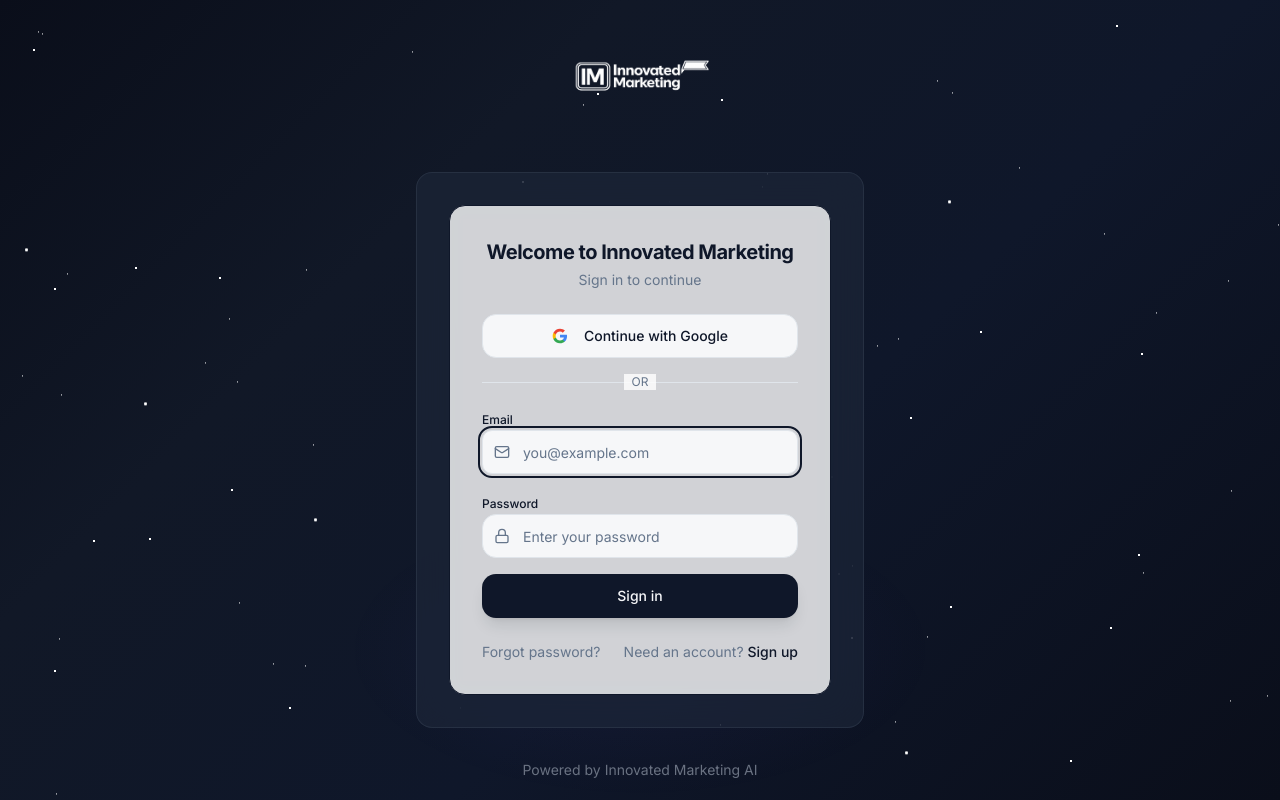
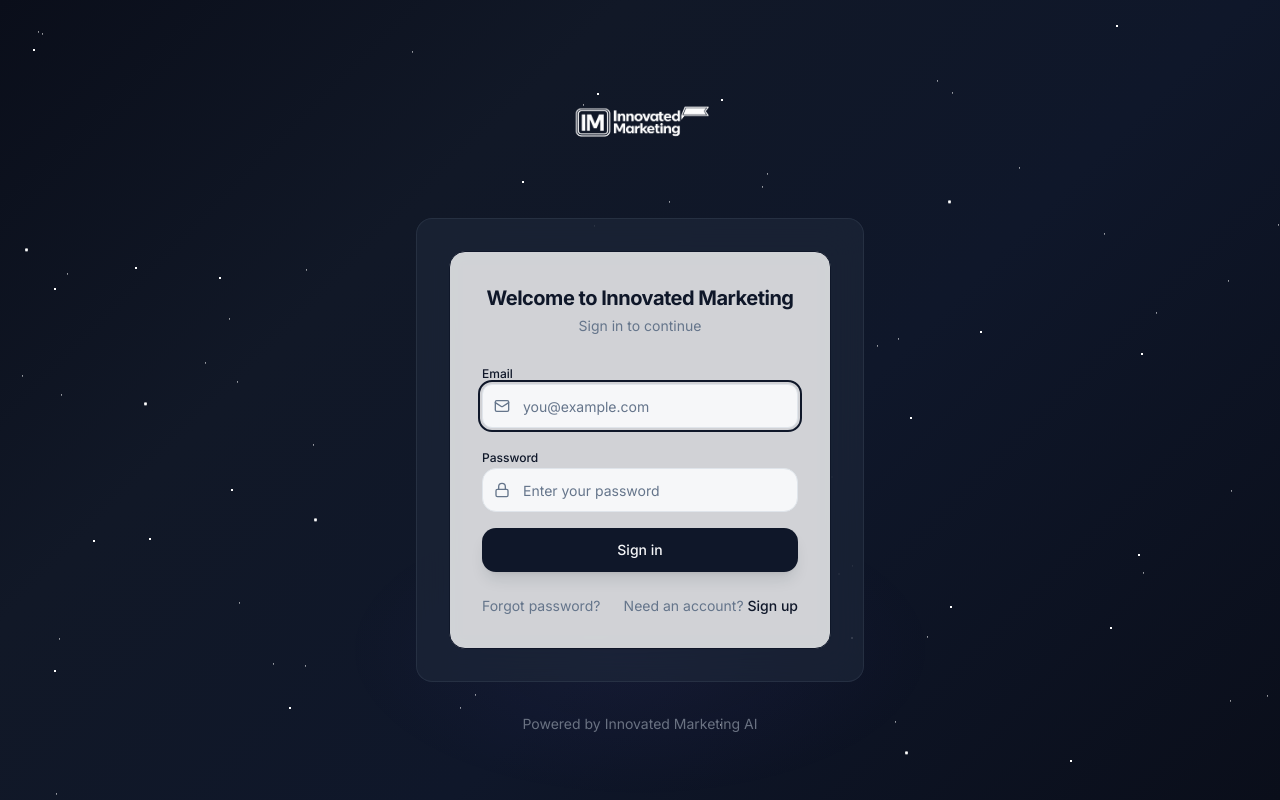
Before and after one commit to greenisi/sitecraft-ai, a Next.js app: page /login in a window 1280 px wide. Built offline with nearby package versions, Linux system fonts and the light colour scheme.

Commit message:
Remove Google OAuth button from login page
Clean email/password-only login form. Removed Google OAuth button,
OR divider, and related state/handler. Renumbered stagger animations
for smooth sequential entrance.

Co-Authored-By: Claude Opus 4.6 <noreply@anthropic.com>

```diff
--- a/src/app/(auth)/login/page.tsx
+++ b/src/app/(auth)/login/page.tsx
@@ -19,27 +19,6 @@ function LoginForm() {
   const [password, setPassword] = useState('');
   const [error, setError] = useState<string | null>(oauthError);
   const [isLoading, setIsLoading] = useState(false);
-  const [isGoogleLoading, setIsGoogleLoading] = useState(false);
-
-  async function handleGoogleLogin() {
-    setIsGoogleLoading(true);
-    try {
-      const supabase = createClient();
-      const { error } = await supabase.auth.signInWithOAuth({
-        provider: 'google',
-        options: {
-          redirectTo: `${window.location.origin}/callback?redirect=${encodeURIComponent(redirectTo)}`,
-        },
-      });
-      if (error) {
-        setError(error.message);
-        setIsGoogleLoading(false);
-      }
-    } catch {
-      setError('An unexpected error occurred. Please try again.');
-      setIsGoogleLoading(false);
-    }
-  }
 
   async function handleEmailLogin(e: React.FormEvent<HTMLFormElement>) {
     e.preventDefault();
@@ -90,41 +69,8 @@ function LoginForm() {
           </div>
         )}
 
-        {/* Google OAuth Button */}
-        <div className="stagger-2">
-          <Button
-            type="button"
-            variant="outline"
-            className="w-full h-11 rounded-xl border-border/50 hover:bg-accent/50 hover:border-border transition-all duration-300 hover:shadow-md"
-            onClick={handleGoogleLogin}
-            disabled={isGoogleLoading || isLoading}
-          >
-            {isGoogleLoading ? (
-              <Loader2 className="h-4 w-4 animate-spin mr-2" />
-            ) : (
-              <svg className="h-4 w-4 mr-2" viewBox="0 0 24 24">
-                <path d="M22.56 12.25c0-.78-.07-1.53-.2-2.25H12v4.26h5.92a5.06 5.06 0 0 1-2.2 3.32v2.77h3.57c2.08-1.92 3.28-4.74 3.28-8.1z" fill="#4285F4" />
-                <path d="M12 23c2.97 0 5.46-.98 7.28-2.66l-3.57-2.77c-.98.66-2.23 1.06-3.71 1.06-2.86 0-5.29-1.93-6.16-4.53H2.18v2.84C3.99 20.53 7.7 23 12 23z" fill="#34A853" />
-                <path d="M5.84 14.09c-.22-.66-.35-1.36-.35-2.09s.13-1.43.35-2.09V7.07H2.18C1.43 8.55 1 10.22 1 12s.43 3.45 1.18 4.93l2.85-2.22.81-.62z" fill="#FBBC05" />
-                <path d="M12 5.38c1.62 0 3.06.56 4.21 1.64l3.15-3.15C17.45 2.09 14.97 1 12 1 7.7 1 3.99 3.47 2.18 7.07l3.66 2.84c.87-2.6 3.3-4.53 6.16-4.53z" fill="#EA4335" />
-              </svg>
-            )}
-            Continue with Google
-          </Button>
-        </div>
-
-        {/* OR Divider */}
-        <div className="relative stagger-3">
-          <div className="absolute inset-0 flex items-center">
-            <span className="w-full border-t border-border/50" />
-          </div>
-          <div className="relative flex justify-center text-xs uppercase">
-            <span className="bg-card/80 backdrop-blur-sm px-2 text-muted-foreground">or</span>
-          </div>
-        </div>
-
         <form onSubmit={handleEmailLogin} className="space-y-4">
-          <div className="space-y-2 stagger-4">
+          <div className="space-y-2 stagger-2">
             <Label htmlFor="email" className="text-xs font-medium">Email</Label>
             <div className="relative input-alive">
               <Mail className="absolute left-3 top-1/2 -translate-y-1/2 h-4 w-4 text-muted-foreground transition-colors" />
@@ -142,7 +88,7 @@ function LoginForm() {
             </div>
           </div>
 
-          <div className="space-y-2 stagger-5">
+          <div className="space-y-2 stagger-3">
             <Label htmlFor="password" className="text-xs font-medium">Password</Label>
             <div className="relative input-alive">
               <Lock className="absolute left-3 top-1/2 -translate-y-1/2 h-4 w-4 text-muted-foreground transition-colors" />
@@ -159,7 +105,7 @@ function LoginForm() {
             </div>
           </div>
 
-          <div className="stagger-6">
+          <div className="stagger-4">
             <Button
               type="submit"
               className="w-full h-11 rounded-xl bg-foreground hover:bg-foreground/90 text-background border-0 shadow-lg transition-all duration-300 hover:shadow-xl hover:shadow-foreground/10 hover:-translate-y-0.5 active:translate-y-0"
@@ -178,7 +124,7 @@ function LoginForm() {
         </form>
       </div>
 
-      <div className="flex items-center justify-between mt-6 stagger-7">
+      <div className="flex items-center justify-between mt-6 stagger-5">
         <Link
           href="/forgot-password"
           className="text-sm text-muted-foreground hover:text-foreground transition-colors duration-300"
```
